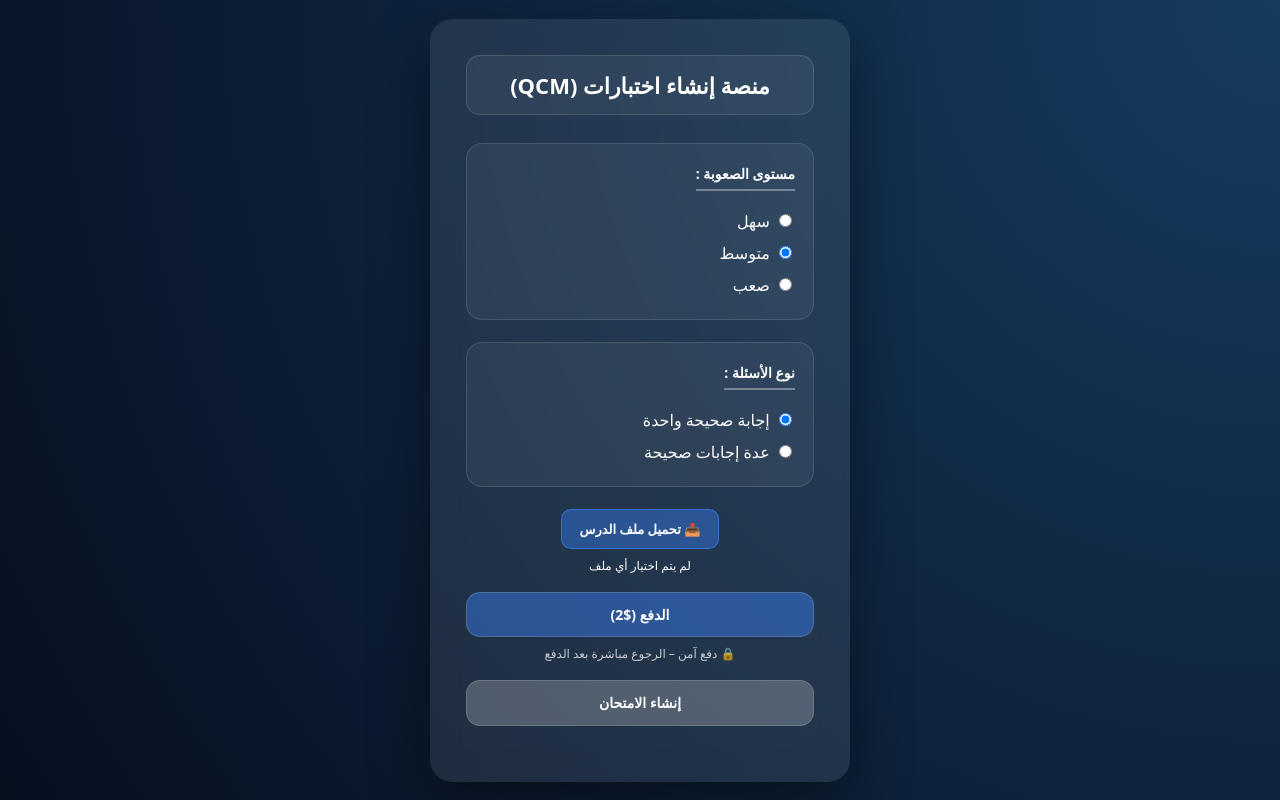
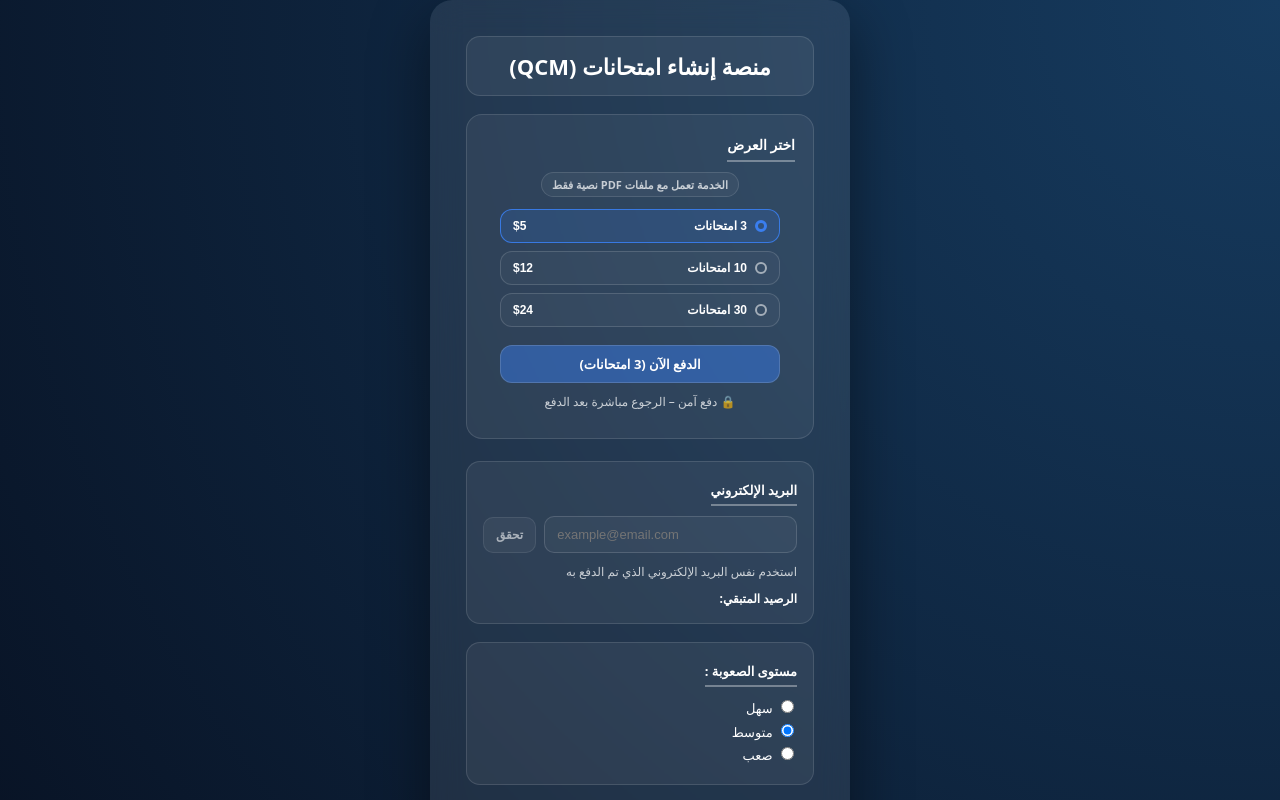
Before and after one commit to autosystemzai/examforge-v0, a Next.js app: page / in a window 1280 px wide. Shown: the top 800 px of the page. Built offline with nearby package versions, Linux system fonts and the light colour scheme; no server answers.

Commit message:
fix page UI (payment + email sections)

```diff
--- a/app/page.tsx
+++ b/app/page.tsx
@@ -1,9 +1,10 @@
 "use client";
 
-import { useEffect, useState } from "react";
+import { useEffect, useMemo, useState } from "react";
 
 type Difficulty = "easy" | "medium" | "hard";
 type QcmMode = "single" | "multiple";
+type Pack = "3" | "10" | "30";
 
 export default function Page() {
   const [file, setFile] = useState<File | null>(null);
@@ -13,12 +14,34 @@ export default function Page() {
   const [difficulty, setDifficulty] = useState<Difficulty>("medium");
   const [qcmMode, setQcmMode] = useState<QcmMode>("single");
 
-  // 🔧 MODIF : on stocke du HTML au lieu de liens
-  const [html, setHtml] = useState<{ exam: string; correction: string } | null>(
-    null
-  );
+  const [html, setHtml] = useState<{ exam: string; correction: string } | null>(null);
 
-  // ✅ Détection du retour Payhip
+  const [selectedPack, setSelectedPack] = useState<Pack>("3");
+
+  // ✅ NEW (UI only): email + placeholder credits
+  const [email, setEmail] = useState("");
+  const [creditsText, setCreditsText] = useState(""); // ✅ was "—"
+  const [checking, setChecking] = useState(false);
+
+  const packPricing = useMemo(() => {
+    return {
+      "3": { price: 5, per: 2.0, label: "3 امتحانات" },
+      "10": { price: 12, per: 1.8, label: "10 امتحانات" },
+      "30": { price: 24, per: 1.5, label: "30 امتحانات" },
+    } as Record<Pack, { price: number; per: number; label: string }>;
+  }, []);
+
+  const payhipLinks = useMemo(() => {
+    const fallback = "https://payhip.com/b/06TAx";
+    return {
+      "3": process.env.NEXT_PUBLIC_PAYHIP_PACK_3_URL || fallback,
+      "10": process.env.NEXT_PUBLIC_PAYHIP_PACK_10_URL || fallback,
+      "30": process.env.NEXT_PUBLIC_PAYHIP_PACK_30_URL || fallback,
+    } as Record<Pack, string>;
+  }, []);
+
+  const payUrl = payhipLinks[selectedPack];
+
   useEffect(() => {
     const params = new URLSearchParams(window.location.search);
     if (params.get("paid") === "1") {
@@ -26,6 +49,31 @@ export default function Page() {
       window.history.replaceState({}, "", "/");
     }
   }, []);
+
+  // ✅ NEW (UI only): load saved email
+  useEffect(() => {
+    const saved = window.localStorage.getItem("examforge_email") || "";
+    if (saved) setEmail(saved);
+  }, []);
+
+  function isValidEmail(v: string) {
+    const s = v.trim();
+    return s.includes("@") && s.includes(".");
+  }
+
+  // ✅ NEW (UI only): "check" just saves the email + shows placeholder
+  function handleCheckEmail() {
+    if (busy || checking) return;
+    const e = email.trim().toLowerCase();
+    if (!isValidEmail(e)) return;
+
+    setChecking(true);
+    window.localStorage.setItem("examforge_email", e);
+
+    // placeholder UI (no backend yet)
+    setCreditsText(""); // ✅ was "—"
+    setTimeout(() => setChecking(false), 350);
+  }
 
   async function handleGenerate() {
     if (!file || busy || !paid) return;
@@ -65,7 +113,6 @@ export default function Page() {
       const c7 = await r3.json();
       if (c7.status !== "OK") throw new Error(c7.message);
 
-      // 🔧 MODIF : on récupère le HTML
       setHtml({
         exam: c7.examHtml,
         correction: c7.correctionHtml,
@@ -77,7 +124,6 @@ export default function Page() {
     }
   }
 
-  // 🔧 MODIF : ouverture HTML dans nouvel onglet
   function openHtml(html: string) {
     const w = window.open("", "_blank");
     if (!w) return;
@@ -85,6 +131,8 @@ export default function Page() {
     w.document.write(html);
     w.document.close();
   }
+
+  const selectedInfo = packPricing[selectedPack];
 
   return (
     <main
@@ -116,17 +164,205 @@ export default function Page() {
             background: "rgba(255,255,255,0.06)",
             border: "1px solid rgba(255,255,255,0.12)",
             textAlign: "center",
-            marginBottom: 28,
+            marginBottom: 18,
           }}
         >
           <h1 style={{ fontSize: 22, fontWeight: 700, margin: 0 }}>
-            منصة إنشاء اختبارات (QCM)
+            منصة إنشاء امتحانات (QCM)
           </h1>
+        </div>
+
+        {/* Payment */}
+        <div
+          style={{
+            padding: 18,
+            borderRadius: 16,
+            background: "rgba(255,255,255,0.055)",
+            border: "1px solid rgba(255,255,255,0.12)",
+            marginBottom: 22,
+          }}
+        >
+          <div
+            style={{
+              display: "inline-block",
+              paddingBottom: 6,
+              marginBottom: 10,
+              borderBottom: "2px solid rgba(255,255,255,0.35)",
+              fontSize: 14,
+              fontWeight: 700,
+            }}
+          >
+            اختر العرض
+          </div>
+
+          {/* ✅ PDF note */}
+          <div
+            style={{
+              width: "fit-content",
+              padding: "4px 10px",
+              borderRadius: 999,
+              background: "rgba(255,255,255,0.045)",
+              border: "1px solid rgba(255,255,255,0.12)",
+              color: "rgba(255,255,255,0.72)",
+              fontSize: 11,
+              fontWeight: 650,
+              margin: "0 auto 12px auto",
+              textAlign: "center",
+              lineHeight: 1.4,
+            }}
+          >
+            <span>الخدمة تعمل مع ملفات PDF نصية فقط</span>
+          </div>
+
+          <div style={{ marginBottom: 10 }}>
+            {/* offers container width fixed (buttons become narrower) */}
+            <div style={{ display: "flex", justifyContent: "center" }}>
+              <div style={{ width: 280 }}>
+                <OfferRow
+                  pack="3"
+                  selectedPack={selectedPack}
+                  onSelect={setSelectedPack}
+                  label={packPricing["3"].label}
+                  price={`$${packPricing["3"].price}`}
+                />
+                <OfferRow
+                  pack="10"
+                  selectedPack={selectedPack}
+                  onSelect={setSelectedPack}
+                  label={packPricing["10"].label}
+                  price={`$${packPricing["10"].price}`}
+                />
+                <OfferRow
+                  pack="30"
+                  selectedPack={selectedPack}
+                  onSelect={setSelectedPack}
+                  label={packPricing["30"].label}
+                  price={`$${packPricing["30"].price}`}
+                />
+              </div>
+            </div>
+
+            <a
+              href={payUrl}
+              style={{
+                display: "block",
+                width: 280,
+                padding: "9px 0",
+                borderRadius: 12,
+                border: "1px solid rgba(255,255,255,0.15)",
+                background: "rgba(59,130,246,0.45)",
+                color: "#fff",
+                fontSize: 13,
+                fontWeight: 700,
+                textAlign: "center",
+                textDecoration: "none",
+                pointerEvents: busy ? "none" : "auto",
+                opacity: busy ? 0.6 : 1,
+                margin: "10px auto 0 auto",
+              }}
+            >
+              الدفع الآن ({selectedInfo.label})
+            </a>
+
+            <div
+              style={{
+                textAlign: "center",
+                fontSize: 12,
+                color: "rgba(255,255,255,0.75)",
+                marginTop: 10,
+              }}
+            >
+              🔒 دفع آمن – الرجوع مباشرة بعد الدفع
+            </div>
+          </div>
+
+          {paid ? (
+            <div style={{ textAlign: "center", fontSize: 12, color: "#86efac", fontWeight: 700 }}>
+              ✅ تم الدفع
+            </div>
+          ) : null}
+        </div>
+
+        {/* ✅ NEW: Email block (UI only) */}
+        <div
+          style={{
+            padding: 16,
+            borderRadius: 14,
+            background: "rgba(255,255,255,0.055)",
+            border: "1px solid rgba(255,255,255,0.12)",
+            marginBottom: 18,
+          }}
+        >
+          <div
+            style={{
+              display: "inline-block",
+              paddingBottom: 5,
+              marginBottom: 10,
+              borderBottom: "2px solid rgba(255,255,255,0.35)",
+              fontSize: 13,
+              fontWeight: 600,
+            }}
+          >
+            البريد الإلكتروني
+          </div>
+
+          <div style={{ display: "flex", gap: 8, alignItems: "center" }}>
+            <input
+              value={email}
+              onChange={(e) => setEmail(e.target.value)}
+              placeholder="example@email.com"
+              inputMode="email"
+              style={{
+                flex: 1,
+                padding: "10px 12px",
+                borderRadius: 10,
+                border: "1px solid rgba(255,255,255,0.14)",
+                background: "rgba(255,255,255,0.04)",
+                color: "#fff",
+                outline: "none",
+                fontSize: 13,
+                direction: "ltr",
+              }}
+            />
+
+            <button
+              type="button"
+              onClick={handleCheckEmail}
+              disabled={!isValidEmail(email) || busy || checking}
+              style={{
+                padding: "10px 12px",
+                borderRadius: 10,
+                border: "1px solid rgba(255,255,255,0.15)",
+                background: "rgba(255,255,255,0.08)",
+                color: "#fff",
+                fontSize: 12,
+                fontWeight: 700,
+                cursor: !isValidEmail(email) || busy || checking ? "not-allowed" : "pointer",
+                opacity: !isValidEmail(email) || busy || checking ? 0.6 : 1,
+                whiteSpace: "nowrap",
+              }}
+            >
+              {checking ? "..." : "تحقق"}
+            </button>
+          </div>
+
+          <div style={{ marginTop: 10, fontSize: 12, color: "rgba(255,255,255,0.75)" }}>
+            استخدم نفس البريد الإلكتروني الذي تم الدفع به
+          </div>
+
+          <div style={{ marginTop: 10, fontSize: 12, fontWeight: 700, color: "#fff" }}>
+            الرصيد المتبقي: {creditsText}
+            {email.trim() ? " امتحان" : ""}
+          </div>
         </div>
 
         <Section title="مستوى الصعوبة :">
           <Radio label="سهل" checked={difficulty === "easy"} onChange={() => setDifficulty("easy")} />
-          <Radio label="متوسط" checked={difficulty === "medium"} onChange={() => setDifficulty("medium")} />
+          <Radio
+            label="متوسط"
+            checked={difficulty === "medium"}
+            onChange={() => setDifficulty("medium")}
+          />
           <Radio label="صعب" checked={difficulty === "hard"} onChange={() => setDifficulty("hard")} />
         </Section>
 
@@ -154,7 +390,10 @@ export default function Page() {
               cursor: "pointer",
               fontSize: 13,
               fontWeight: 600,
+              opacity: paid ? 1 : 0.6,
+              pointerEvents: paid ? "auto" : "none",
             }}
+            title={!paid ? "يرجى الدفع أولاً" : undefined}
           >
             📤 تحميل ملف الدرس
             <input
@@ -165,42 +404,7 @@ export default function Page() {
             />
           </label>
 
-          <div style={{ marginTop: 8, fontSize: 12 }}>
-            {file ? file.name : "لم يتم اختيار أي ملف"}
-          </div>
-        </div>
-
-        <a
-          href="https://payhip.com/b/06TAx"
-          style={{
-            display: "block",
-            width: "100%",
-            padding: "12px 0",
-            borderRadius: 14,
-            border: "1px solid rgba(255,255,255,0.15)",
-            background: "rgba(59,130,246,0.45)",
-            color: "#fff",
-            fontSize: 14,
-            fontWeight: 600,
-            textAlign: "center",
-            textDecoration: "none",
-            marginBottom: 8,
-            pointerEvents: busy ? "none" : "auto",
-            opacity: busy ? 0.6 : 1,
-          }}
-        >
-          الدفع ($2)
-        </a>
-
-        <div
-          style={{
-            textAlign: "center",
-            fontSize: 12,
-            color: "rgba(255,255,255,0.75)",
-            marginBottom: 18,
-          }}
-        >
-          🔒 دفع آمن – الرجوع مباشرة بعد الدفع
+          <div style={{ marginTop: 8, fontSize: 12 }}>{file ? file.name : "لم يتم اختيار أي ملف"}</div>
         </div>
 
         <button
@@ -211,8 +415,7 @@ export default function Page() {
             padding: "14px 0",
             borderRadius: 14,
             border: "1px solid rgba(255,255,255,0.15)",
-            background:
-              !paid || busy ? "rgba(255,255,255,0.22)" : "rgba(59,130,246,0.45)",
+            background: !paid || busy ? "rgba(255,255,255,0.22)" : "rgba(59,130,246,0.45)",
             color: "#fff",
             fontSize: 14,
             fontWeight: 700,
@@ -223,7 +426,6 @@ export default function Page() {
           {busy ? "⏳ جاري إنشاء الامتحان..." : "إنشاء الامتحان"}
         </button>
 
-        {/* 🔧 MODIF : boutons ouvrant le HTML */}
         {html && (
           <div style={{ display: "flex", justifyContent: "center", gap: 10 }}>
             <button onClick={() => openHtml(html.exam)} style={downloadBtn}>
@@ -236,6 +438,90 @@ export default function Page() {
         )}
       </div>
     </main>
+  );
+}
+
+function OfferRow({
+  pack,
+  selectedPack,
+  onSelect,
+  label,
+  price,
+}: {
+  pack: Pack;
+  selectedPack: Pack;
+  onSelect: (p: Pack) => void;
+  label: string;
+  price: string;
+}) {
+  const active = selectedPack === pack;
+
+  return (
+    <button
+      type="button"
+      onClick={() => onSelect(pack)}
+      style={{
+        width: "100%",
+        display: "block",
+        margin: "0 0 8px 0",
+        padding: "9px 12px",
+        borderRadius: 12,
+        border: active ? "1px solid rgba(59,130,246,0.85)" : "1px solid rgba(255,255,255,0.14)",
+        background: active ? "rgba(59,130,246,0.16)" : "rgba(255,255,255,0.035)",
+        color: "#fff",
+        cursor: "pointer",
+      }}
+      aria-pressed={active}
+    >
+      <div style={{ display: "flex", alignItems: "center", gap: 8 }}>
+        <span
+          aria-hidden="true"
+          style={{
+            width: 12,
+            height: 12,
+            borderRadius: 999,
+            border: active ? "3px solid rgba(59,130,246,0.95)" : "2px solid rgba(255,255,255,0.55)",
+            boxSizing: "border-box",
+            flex: "0 0 12px",
+          }}
+        />
+
+        <div style={{ flex: 1, display: "flex", justifyContent: "center" }}>
+          <div
+            style={{
+              width: "100%",
+              maxWidth: 240,
+              display: "flex",
+              alignItems: "center",
+              justifyContent: "space-between",
+            }}
+          >
+            <span style={{ fontSize: 12, fontWeight: 700, textAlign: "right" }}>{label}</span>
+
+            <span
+              style={{
+                fontSize: 12,
+                fontWeight: 900,
+                textAlign: "left",
+                direction: "ltr",
+                unicodeBidi: "isolate",
+                minWidth: 52,
+              }}
+            >
+              {price}
+            </span>
+          </div>
+        </div>
+
+        <input
+          type="radio"
+          name="pack"
+          checked={active}
+          onChange={() => onSelect(pack)}
+          style={{ position: "absolute", opacity: 0, pointerEvents: "none" }}
+        />
+      </div>
+    </button>
   );
 }
 
@@ -253,41 +539,33 @@ function Section({ title, children }: { title: string; children: React.ReactNode
   return (
     <div
       style={{
-        padding: 18,
-        borderRadius: 16,
+        padding: 16,
+        borderRadius: 14,
         background: "rgba(255,255,255,0.055)",
         border: "1px solid rgba(255,255,255,0.12)",
-        marginBottom: 22,
+        marginBottom: 18,
       }}
     >
       <div
         style={{
           display: "inline-block",
-          paddingBottom: 6,
-          marginBottom: 14,
+          paddingBottom: 5,
+          marginBottom: 10,
           borderBottom: "2px solid rgba(255,255,255,0.35)",
-          fontSize: 14,
+          fontSize: 13,
           fontWeight: 600,
         }}
       >
         {title}
       </div>
-      <div style={{ lineHeight: 2 }}>{children}</div>
+      <div style={{ lineHeight: 1.8 }}>{children}</div>
     </div>
   );
 }
 
-function Radio({
-  label,
-  checked,
-  onChange,
-}: {
-  label: string;
-  checked: boolean;
-  onChange: () => void;
-}) {
+function Radio({ label, checked, onChange }: { label: string; checked: boolean; onChange: () => void }) {
   return (
-    <label style={{ display: "block", cursor: "pointer" }}>
+    <label style={{ display: "block", cursor: "pointer", fontSize: 13 }}>
       <input type="radio" checked={checked} onChange={onChange} /> {label}
     </label>
   );
```
